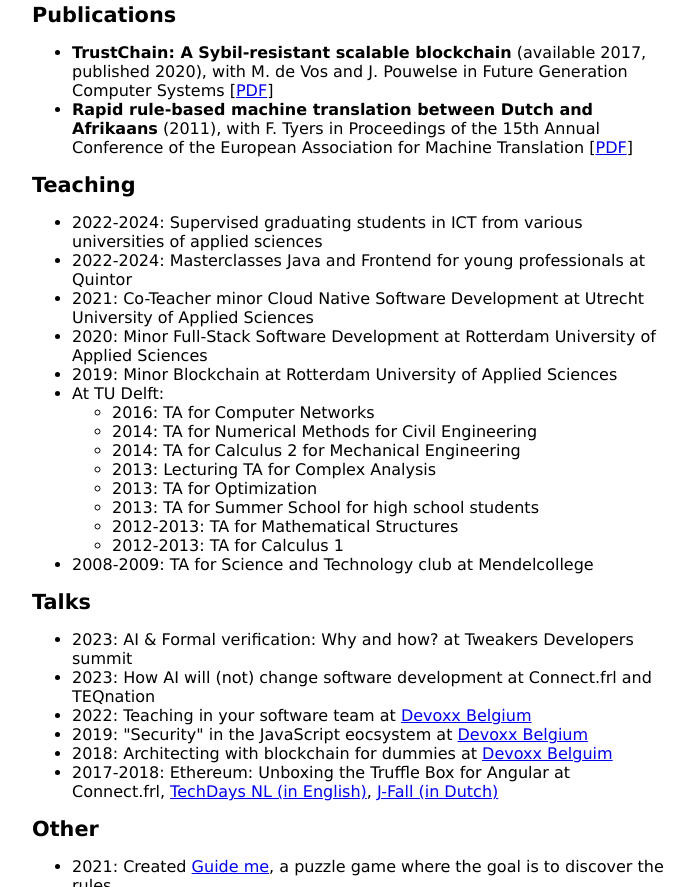
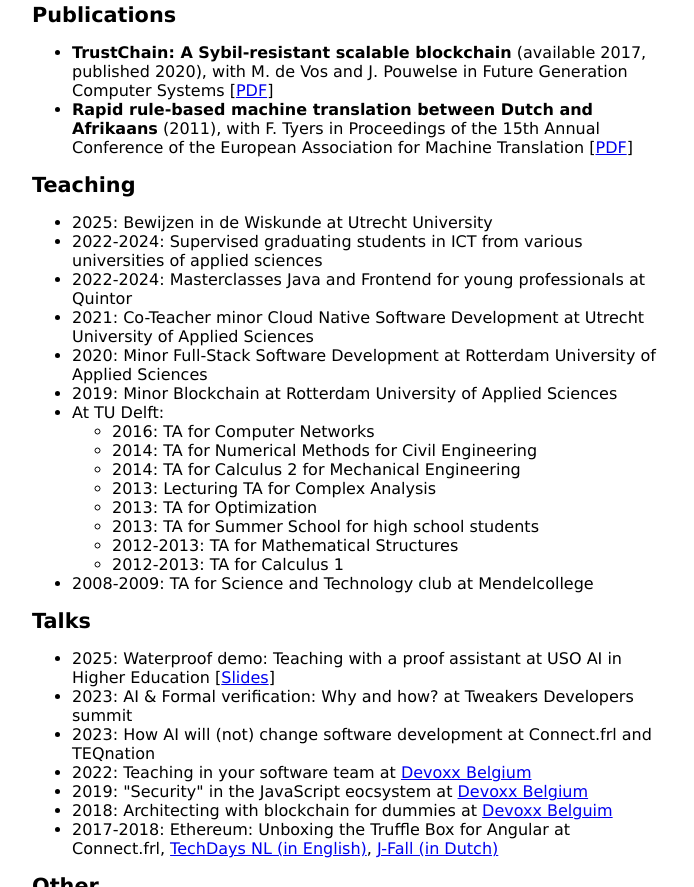
Before and after one commit to pimotte-agents/personalwebsite, a plain HTML site: page public/index.html in a window 1280 px wide. Shown: the part 371-1258 px from the top of the page, without its empty margins (292-986 px from the left). Drawn offline with Linux system fonts and the light colour scheme.

Commit message:
Slides USO talk

```diff
--- a/public/index.html
+++ b/public/index.html
@@ -44,6 +44,7 @@
         <section>
             <header>Teaching</header>
             <ul>
+                <li>2025: Bewijzen in de Wiskunde at Utrecht University</li>
                 <li>2022-2024: Supervised graduating students in ICT from various universities of applied sciences</li>
                 <li>2022-2024: Masterclasses Java and Frontend for young professionals at Quintor</li>
                 <li>2021: Co-Teacher minor Cloud Native Software Development at Utrecht University of Applied Sciences</li>
@@ -66,6 +67,7 @@
         <section>
             <header>Talks</header>
             <ul>
+                <li>2025: Waterproof demo: Teaching with a proof assistant at USO AI in Higher Education [<a href="./pdf/wp-demo2024aiuu.pdf">Slides</a>]</li>
                 <li>2023: AI & Formal verification: Why and how? at Tweakers Developers summit</li>
                 <li>2023: How AI will (not) change software development at Connect.frl and TEQnation</li>
                 <li>2022: Teaching in your software team at <a href="https://www.youtube.com/watch?v=yELzwKttdKY">Devoxx Belgium</a></li>
```
Also changed, not shown: 1 other file.
